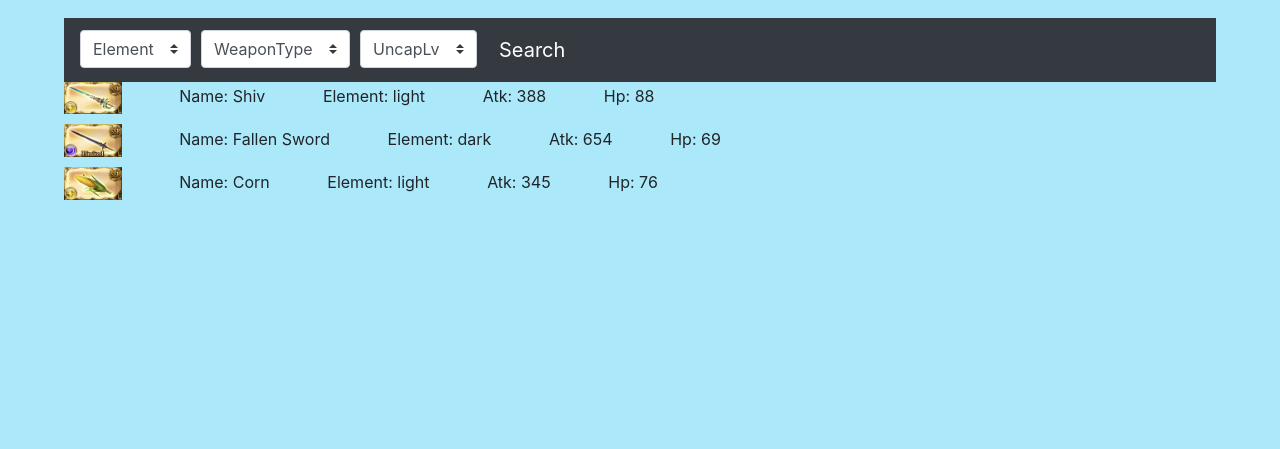
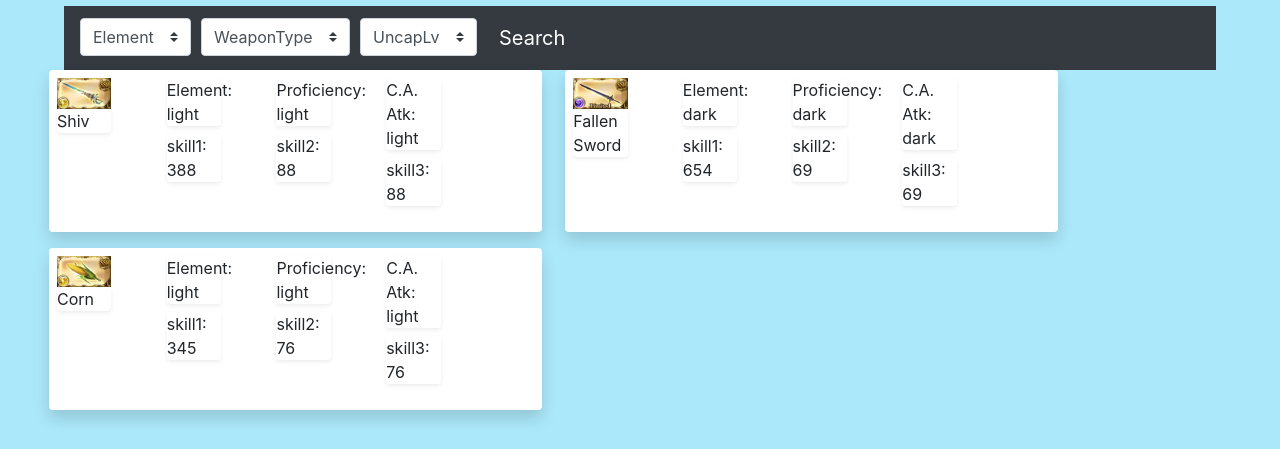
Before and after one commit to yakuseishou/GBFWeaponGrid, a React (Create React App) app in the folder client/: page / in a window 1280 px wide. Shown: the part 364-813 px from the top of the page. Built offline with nearby package versions, Linux system fonts and the light colour scheme.

Commit message:
updated itemlist ui progress

```diff
--- a/client/public/css/styles.css
+++ b/client/public/css/styles.css
@@ -66,12 +66,20 @@ body {
     box-shadow: 1px 1px 2px 3px #024932;
 }
 
+.itemCard {
+    margin-right: 2%;
+}
+
 .listItem {
     position: relative;
     display: inline-block;
-    margin-right: 5%
+    margin-right: 5%;
+    text-align: left;
+    line-height: 1.5rem;
+    padding-bottom: 2%;
 }
 
 .listItem-img {
-    width: 5%;
+    width: 100%;
+    padding: 0;
 }
--- a/client/src/components/App.jsx
+++ b/client/src/components/App.jsx
@@ -1,22 +1,15 @@
 import React from "react";
 import Grids from "./Grids";
 import SearchBar from "./SearchBar";
-import Item from "./Item";
-import Weapon from "../testingData";
+import ItemList from "./itemList/ItemList";
+
 
 function App() {
     return (
         <div>
             <Grids />
             <SearchBar />
-            {Weapon.map((item => {
-                return (
-                    <Item
-                        src={item.id}
-                        info={item.info}
-                    />
-                );
-            }))}
+            <ItemList />
         </div>
     );
 }
--- a/client/src/components/Item.jsx
+++ /dev/null
@@ -1,15 +0,0 @@
-import React from "react";
-
-function Item(props) {
-    return (
-        <div>
-            <img className="listItem listItem-img" src={"img/subWeapon/m" + props.src + ".jpg"}/>
-            <p className="listItem">Name: {props.info.name}</p>
-            <p className="listItem">Element: {props.info.element}</p>
-            <p className="listItem">Atk: {props.info.atk}</p>
-            <p className="listItem">Hp: {props.info.hp}</p>
-        </div>
-    );
-}
-
-export default Item;
--- a/client/src/components/WeaponGrid/MainWeapon.jsx
+++ b/client/src/components/WeaponGrid/MainWeapon.jsx
@@ -10,11 +10,11 @@ function MainWeapon(props) {
     return (
         <div className="col-lg-3 col-md-3 col-sm-3 col-3 mWeapon" onClick={selectMH}>
             <img className="mWeapon-img"
-                src={"img/mHandWeapon/ls_" + props.name + ".jpg"}>
+                src={"img/mHandWeapon/ls_" + props.name + ".jpg"} alt="mHandWeapon-img">
             </img>
-            <p>
+            <span role="img">
                 ⭐⭐⭐⭐
-            </p>
+            </span>
         </div>
     );
 }
--- a/client/src/components/WeaponGrid/SubWeapon.jsx
+++ b/client/src/components/WeaponGrid/SubWeapon.jsx
@@ -10,7 +10,7 @@ function SubWeapon(props) {
     return (
         <div className="col-lg-4 col-sm-4 col-sm-4 col-4 subWeapon" onClick={handleClick}>
             <div>
-                <img className="subWeapon-img" src={"img/subWeapon/m" + props.name + ".jpg"}></img>
+                <img className="subWeapon-img" src={"img/subWeapon/m" + props.name + ".jpg"} alt="subWeapon-img"></img>
             </div>
             <div>⭐⭐⭐⭐</div>
         </div>
--- /dev/null
+++ b/client/src/components/itemList/Item.jsx
@@ -0,0 +1,33 @@
+import React from "react";
+
+const colNum = 2;
+const colClass = "col-" + colNum + " col-xl-" + colNum + " col-lg-" + colNum + " col-md-" + colNum + " col-sm-" + colNum + " col-xs-" + colNum;
+const item = "shadow-sm mb-2 bg-white rounded";
+
+function Item(props) {
+    return (
+        <div className="col-5 col-xl-5 col-lg-5 col-md-12 col-sm-12 col-xs-12 shadow p-2 mb-3 bg-white rounded itemCard">
+            <div className="row">
+                <div className={"listItem " + colClass} >
+                        <img className="listItem-img"
+                            src={"img/subWeapon/m" + props.src + ".jpg"} alt="weaponImg" />
+                    <div className={item}>{props.info.name}</div>
+                </div>
+                <div className={"listItem " + colClass} >
+                    <div className={item}>Element: {props.info.element}</div>
+                    <div className={item}>skill1: {props.info.atk}</div>
+                </div>
+                <div className={"listItem " + colClass} >
+                    <div className={item}>Proficiency: {props.info.element}</div>
+                    <div className={item}>skill2: {props.info.hp}</div>
+                </div>
+                <div className={"listItem " + colClass} >
+                    <div className={item}>C.A. Atk: {props.info.element}</div>
+                    <div className={item}>skill3: {props.info.hp}</div>
+                </div>
+            </div>
+        </div>
+    );
+}
+
+export default Item;
--- /dev/null
+++ b/client/src/components/itemList/ItemList.jsx
@@ -0,0 +1,20 @@
+import React from "react";
+import Item from "./Item";
+import Weapon from "../testingData";
+
+function ItemList(props) {
+    return (
+        <div className="row">
+            {Weapon.map((item => {
+                return (
+                    <Item
+                        src={item.id}
+                        info={item.info}
+                    />
+                );
+            }))}
+        </div>
+    );
+}
+
+export default ItemList;
```
Also changed, not shown: client/src/components/testingData.js (renamed from client/src/testingData.js).
